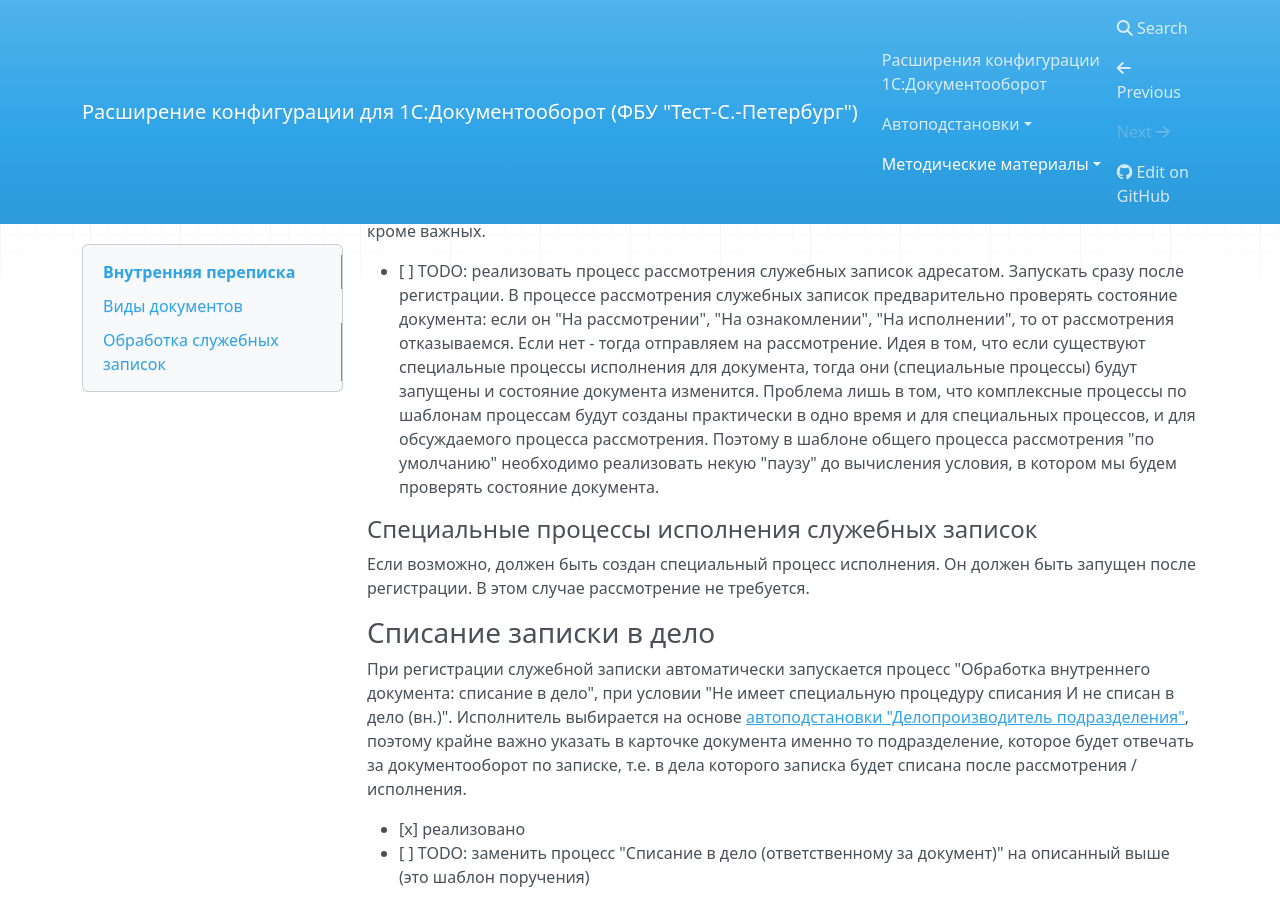
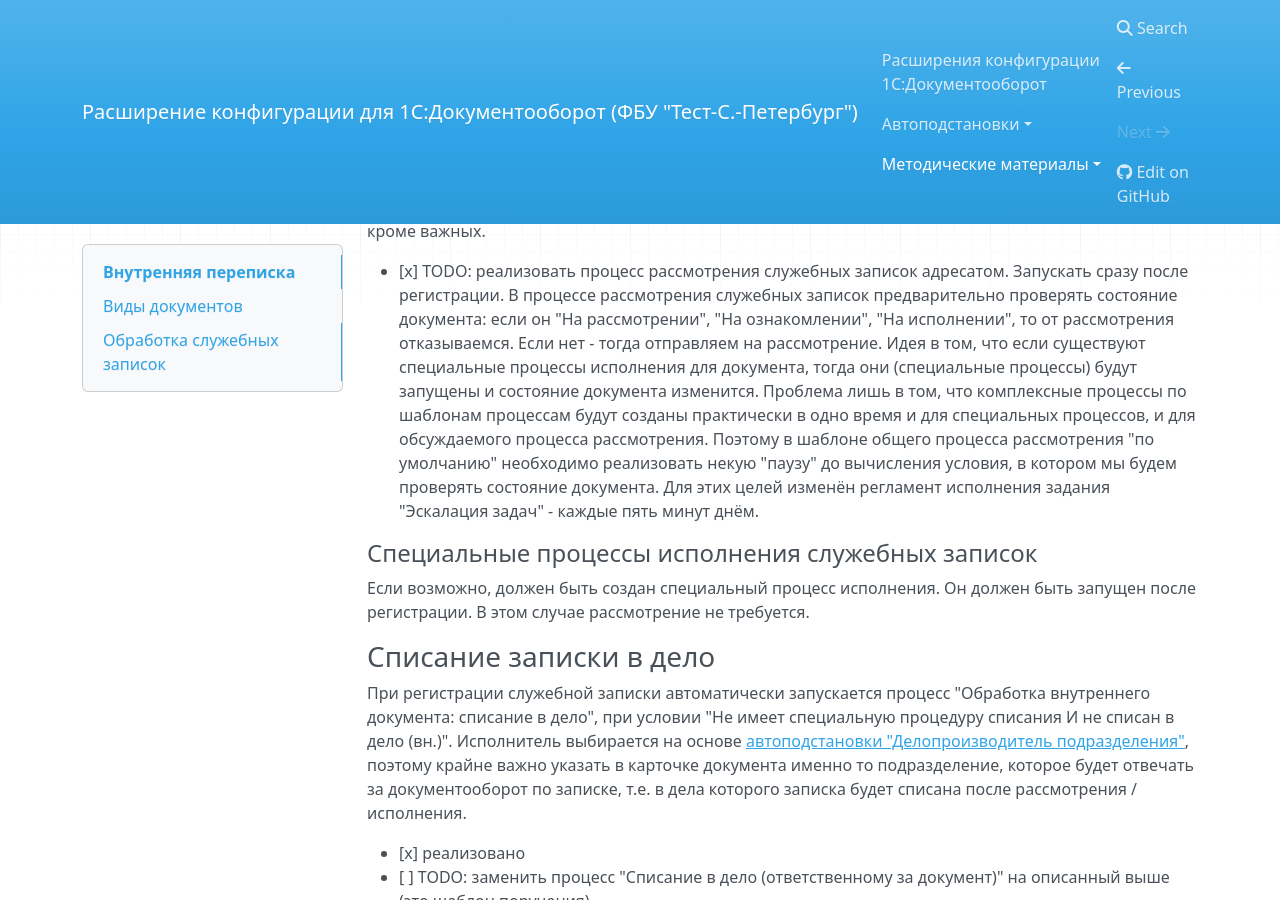
Before and after one commit to test-st-petersburg/edms, an MkDocs documentation site: the page built from docs/Методические материалы/Внутренние документы/Внутренняя переписка.md, in a window 1280 px wide and 900 px high, scrolled down 2101 px. Built offline with MkDocs 1.6.1, drawn with Linux system fonts in a browser that asks for light colours; nearby versions of some CDN libraries.

Commit message:
docs(docs): Указать регламент эскалации задач

```diff
--- a/docs/Методические материалы/Внутренние документы/Внутренняя переписка.md
+++ b/docs/Методические материалы/Внутренние документы/Внутренняя переписка.md
@@ -105,7 +105,7 @@
 Для этого процесса стоит настроить автоматическую эскалацию:
 завершать при просрочке автоматически, кроме важных.
 
-- [ ] TODO: реализовать процесс рассмотрения служебных записок адресатом.
+- [x] TODO: реализовать процесс рассмотрения служебных записок адресатом.
  Запускать сразу после регистрации.
  В процессе рассмотрения служебных записок предварительно проверять
  состояние документа: если он "На рассмотрении", "На ознакомлении",
@@ -119,6 +119,8 @@
  обсуждаемого процесса рассмотрения. Поэтому в шаблоне общего процесса
  рассмотрения "по умолчанию" необходимо реализовать некую "паузу"
  до вычисления условия, в котором мы будем проверять состояние документа.
+ Для этих целей изменён регламент исполнения задания "Эскалация задач" -
+ каждые пять минут днём.
 
 #### Специальные процессы исполнения служебных записок
 
```
